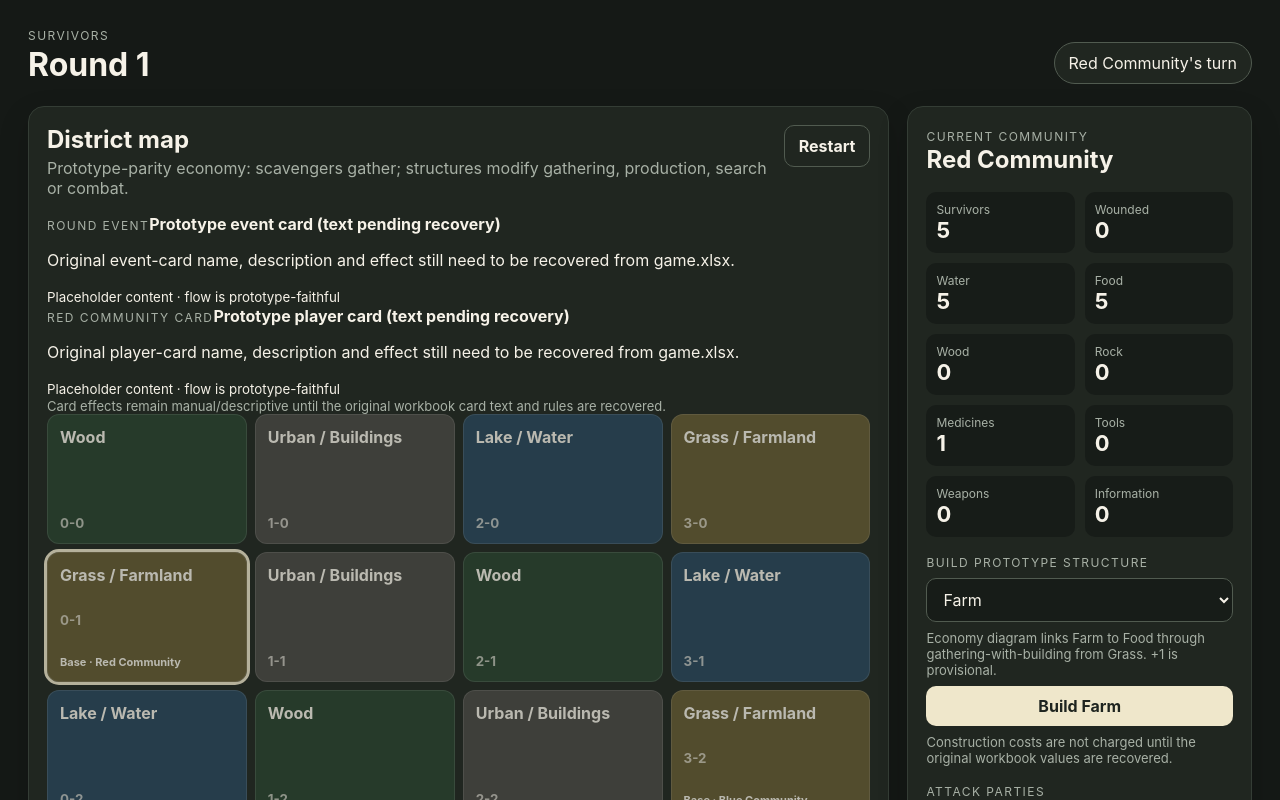
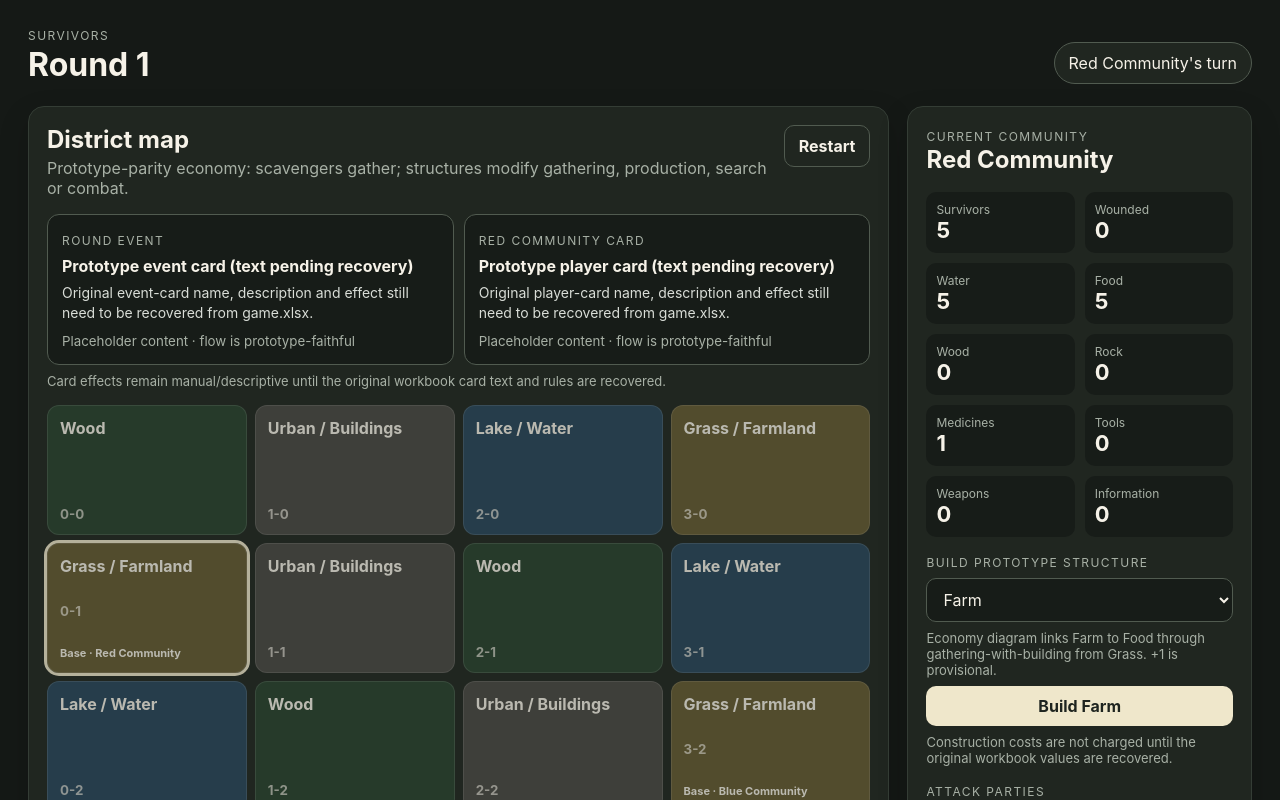
Before and after one commit to imanoliri/survivors, a React (Vite) app: page / in a window 1280 px wide. Shown: the top 800 px of the page. Built offline with nearby package versions, Linux system fonts and the light colour scheme.

Commit message:
Style prototype card panels

```diff
--- a/src/ui/styles.css
+++ b/src/ui/styles.css
@@ -21,7 +21,13 @@ button, select { font: inherit; }
 .board-heading h2, .player-card h2 { margin: 0 0 4px; }
 .board-heading p { margin: 0; color: #a8b1a6; }
 
-.board { display: grid; grid-template-columns: repeat(4, minmax(90px, 1fr)); grid-template-rows: repeat(3, 130px); gap: 8px; }
+.card-strip { display: grid; grid-template-columns: 1fr 1fr; gap: 10px; margin-bottom: 8px; }
+.game-card { min-height: 130px; border: 1px solid #515b50; border-radius: 12px; padding: 14px; background: #171c18; }
+.game-card strong { display: block; margin: 7px 0; }
+.game-card p { margin: 0 0 8px; color: #d9ddd7; font-size: 14px; line-height: 1.4; }
+.game-card small { color: #a8b1a6; }
+
+.board { display: grid; grid-template-columns: repeat(4, minmax(90px, 1fr)); grid-template-rows: repeat(3, 130px); gap: 8px; margin-top: 16px; }
 .tile { border: 1px solid rgba(255,255,255,.12); border-radius: 12px; padding: 12px; display: flex; flex-direction: column; align-items: flex-start; justify-content: space-between; color: #f6f2e8; cursor: pointer; transition: transform .15s ease, outline .15s ease, opacity .15s ease; opacity: .72; }
 .tile:hover { transform: translateY(-2px); opacity: 1; }
 .tile.reachable { box-shadow: inset 0 0 0 2px rgba(239,231,203,.28); opacity: 1; }
@@ -52,6 +58,7 @@ select { width: 100%; border: 1px solid #515b50; border-radius: 10px; padding: 1
 .group-button { background: transparent; color: #f6f2e8; border: 1px solid #515b50; text-align: left; font-weight: 600; }
 .group-button.selected-group { border-color: #efe7cb; background: #2b332c; }
 .party-row { display: grid; grid-template-columns: 1fr auto; gap: 8px; }
+.deck-status { margin: 12px 0; line-height: 1.5; }
 .hint { color: #a8b1a6; font-size: 13px; margin: 0; }
 .end-turn { width: 100%; }
 .error { color: #ffb8b8; margin-bottom: 0; }
@@ -61,6 +68,7 @@ select { width: 100%; border: 1px solid #515b50; border-radius: 10px; padding: 1
 @media (max-width: 850px) {
   .app-shell { padding: 16px; }
   .layout { grid-template-columns: 1fr; }
+  .card-strip { grid-template-columns: 1fr; }
   .board { grid-template-rows: repeat(3, 100px); }
   .selected-tile { align-items: stretch; flex-direction: column; }
   .action-row { justify-content: flex-start; }
```
